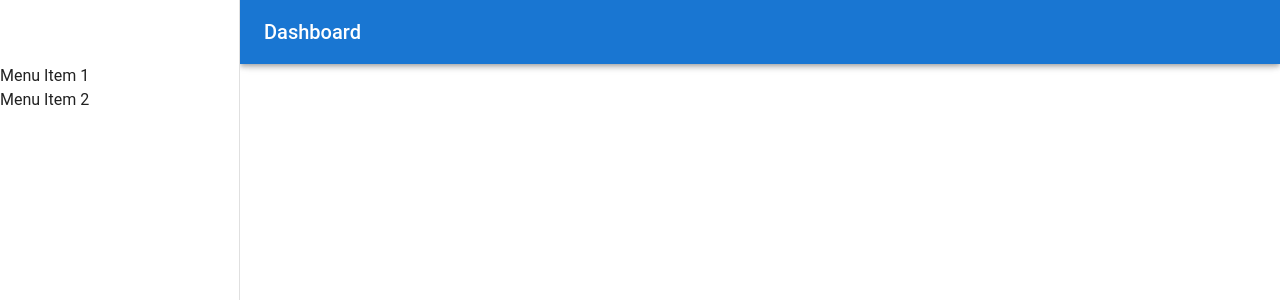
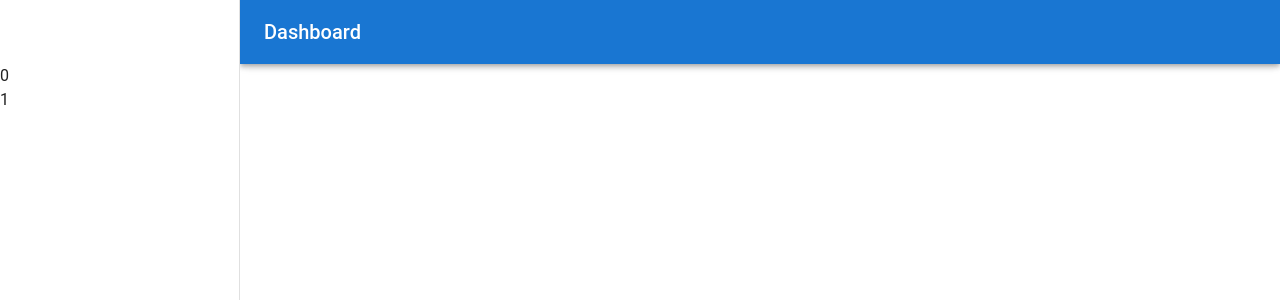
Before and after one commit to sina-zinsaz/dashboard, a Next.js app: page / in a window 1280 px wide. Shown: the top 300 px of the page. Built offline with nearby package versions, Linux system fonts and the light colour scheme.

Commit message:
feat: add menu

```diff
--- /dev/null
+++ b/src/app/constants/menu.ts
@@ -0,0 +1 @@
+export const menu:string[] = ['Dashboard' , 'Profile'];
--- a/src/app/layout/panel/Sidebar.tsx
+++ b/src/app/layout/panel/Sidebar.tsx
@@ -1,6 +1,6 @@
 import { drawerWidth } from "@/app/constants/global-data";
+import { menu } from "@/app/constants/menu";
 import { Box, Drawer, Toolbar, Typography } from "@mui/material";
-import React from "react";
 
 export default function Sidebar() {
   return (
@@ -17,8 +17,9 @@ export default function Sidebar() {
     >
       <Toolbar />
       <Box sx={{ overflow: "auto" }}>
-        <Typography>Menu Item 1</Typography>
-        <Typography>Menu Item 2</Typography>
+        {menu.map((index , item) => (
+        <Typography key={index} >{item}</Typography>
+      ))}
       </Box>
     </Drawer>
   );
```
